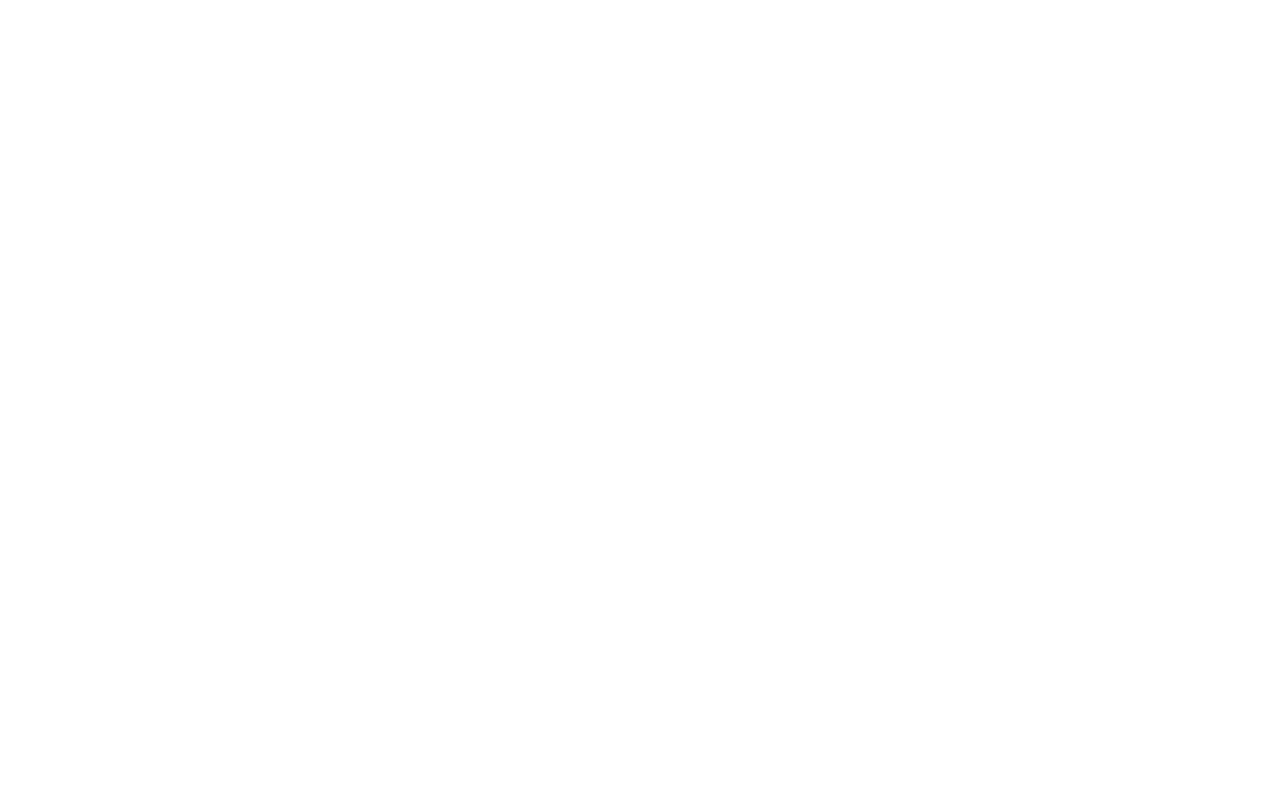
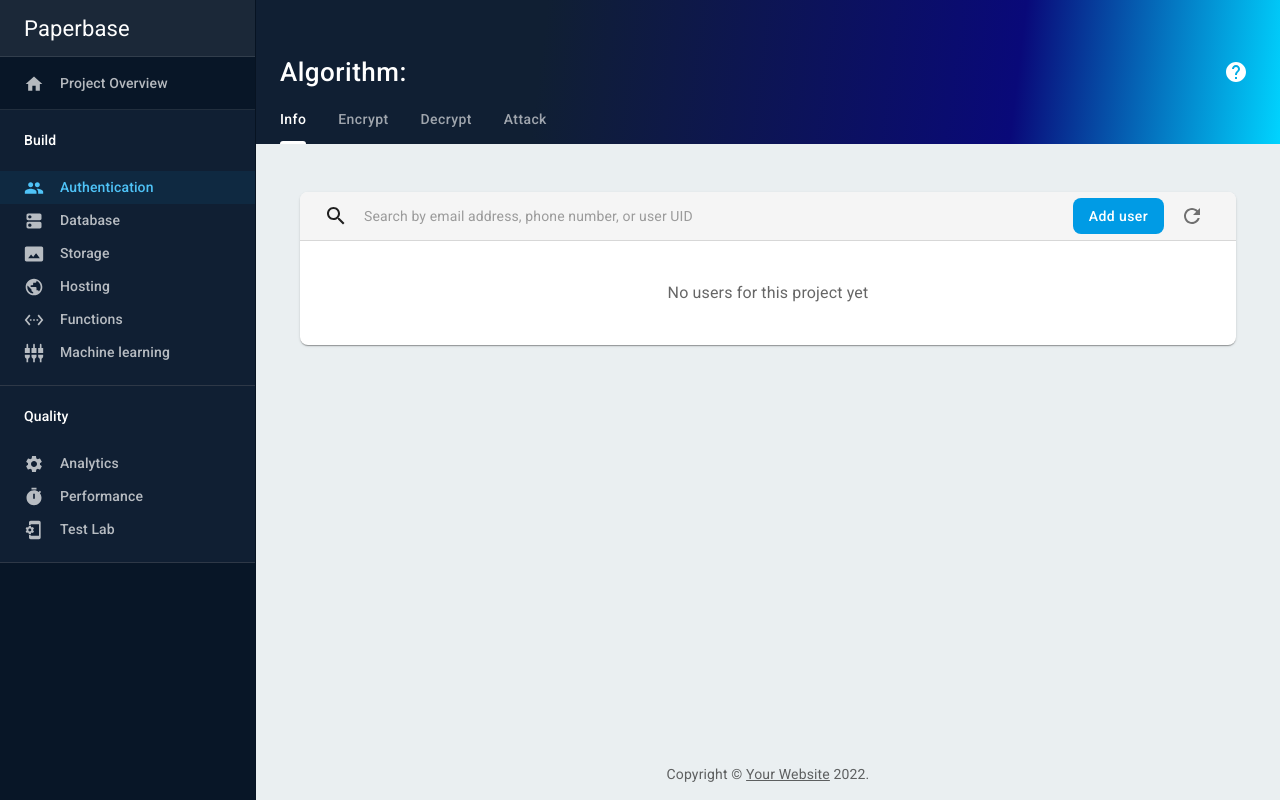
Before and after one commit to CristhianJPardo/introduccion-a-la-criptografia-2022-ii, a React (Create React App) app: page / in a window 1280 px wide. Built offline with nearby package versions, Linux system fonts and the light colour scheme.

Commit message:
Definiendo estilo del componente Header

```diff
--- a/src/App.js
+++ b/src/App.js
@@ -1,8 +1,10 @@
+import Paperbase from "./Paperbase";
 
 
 function App() {
   return (
     <div className="App">
+      <Paperbase />
     </div>
   );
 }
--- a/src/Header.js
+++ b/src/Header.js
@@ -22,7 +22,7 @@
 
     return (
         <React.Fragment>
-            <AppBar color="primary" position="sticky" elevation={0}>
+            <AppBar color="primary" position="sticky" elevation={0} sx={{ background: "linear-gradient(97deg, rgba(16,31,51,1) 28%, rgba(9,9,121,1) 74%, rgba(0,212,255,1) 100%)" }}>
                 <Toolbar>
                     <Grid container spacing={1} alignItems="center">
                         <Grid sx={{ display: { sm: 'none', xs: 'block' } }} item>
@@ -36,61 +36,14 @@
                             </IconButton>
                         </Grid>
                         <Grid item xs />
-                        <Grid item>
-                            <Link
-                                href="/"
-                                variant="body2"
-                                sx={{
-                                    textDecoration: 'none',
-                                    color: lightColor,
-                                    '&:hover': {
-                                        color: 'common.white',
-                                    },
-                                }}
-                                rel="noopener noreferrer"
-                                target="_blank"
-                            >
-                                Go to docs
-                            </Link>
-                        </Grid>
-                        <Grid item>
-                            <Tooltip title="Alerts • No alerts">
-                                <IconButton color="inherit">
-                                    <NotificationsIcon />
-                                </IconButton>
-                            </Tooltip>
-                        </Grid>
-                        <Grid item>
-                            <IconButton color="inherit" sx={{ p: 0.5 }}>
-                                <Avatar src="/static/images/avatar/1.jpg" alt="My Avatar" />
-                            </IconButton>
-                        </Grid>
                     </Grid>
                 </Toolbar>
-            </AppBar>
-            <AppBar
-                component="div"
-                color="primary"
-                position="static"
-                elevation={0}
-                sx={{ zIndex: 0 }}
-            >
                 <Toolbar>
                     <Grid container alignItems="center" spacing={1}>
                         <Grid item xs>
                             <Typography color="inherit" variant="h5" component="h1">
-                                Authentication
+                                Algorithm: { }
                             </Typography>
-                        </Grid>
-                        <Grid item>
-                            <Button
-                                sx={{ borderColor: lightColor }}
-                                variant="outlined"
-                                color="inherit"
-                                size="small"
-                            >
-                                Web setup
-                            </Button>
                         </Grid>
                         <Grid item>
                             <Tooltip title="Help">
@@ -101,13 +54,11 @@
                         </Grid>
                     </Grid>
                 </Toolbar>
-            </AppBar>
-            <AppBar component="div" position="static" elevation={0} sx={{ zIndex: 0 }}>
                 <Tabs value={0} textColor="inherit">
-                    <Tab label="Users" />
-                    <Tab label="Sign-in method" />
-                    <Tab label="Templates" />
-                    <Tab label="Usage" />
+                    <Tab label="Info" />
+                    <Tab label="Encrypt" />
+                    <Tab label="Decrypt" />
+                    <Tab label="Attack" />
                 </Tabs>
             </AppBar>
         </React.Fragment>
```
